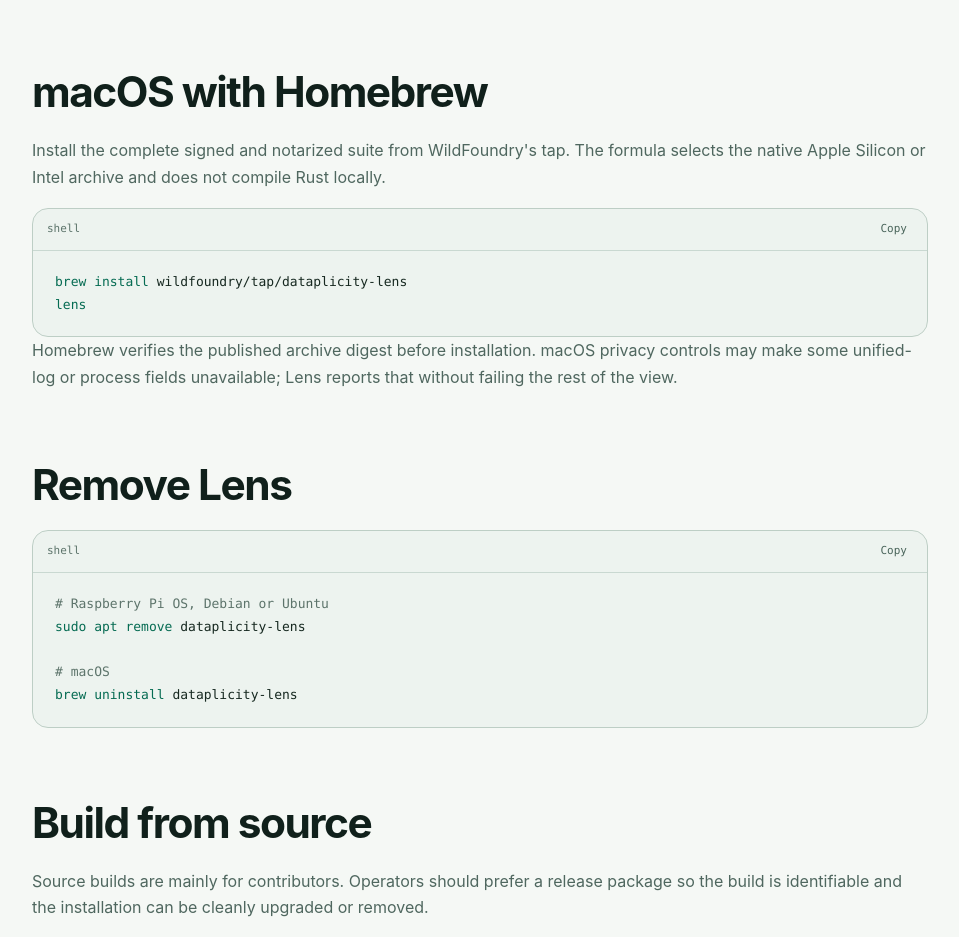
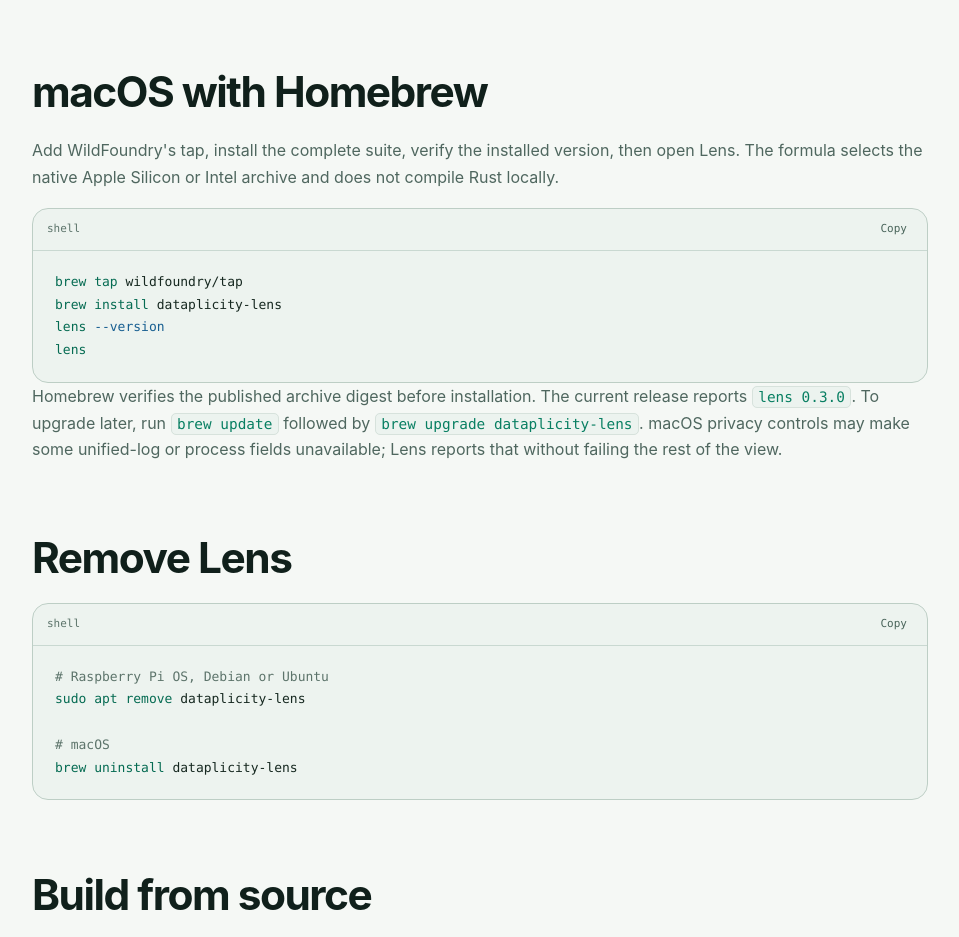
Before and after one commit to wildfoundry/dataplicity-lens, a plain HTML site: page site/install.html in a window 1280 px wide. Shown: the part 2577-3514 px from the top of the page, without its empty margins (302-1261 px from the left). Drawn offline with Linux system fonts and the light colour scheme.

Commit message:
Document deployed Homebrew installation (#55)
Updates the README, operator installation guide, release guide and Pages
install page to match the live wildfoundry/tap/dataplicity-lens 0.3.0
deployment. Documents tap setup, installation, version verification,
upgrades and removal; removes the inaccurate signed/notarized claim.
Pages validation passes across all 17 HTML pages.

```diff
--- a/site/install.html
+++ b/site/install.html
@@ -12,8 +12,10 @@
 <section id="upgrade"><h2>Upgrade the complete suite</h2><p>Download the newer package for the same architecture, verify it and install it through <code>apt</code>. The package replaces every Lens command together.</p><div class="code-block"><div class="code-head">shell <button class="copy-button" data-copy type="button">Copy</button></div><pre><code><span class="token-command">sudo apt install</span> <span class="token-value">./dataplicity-lens_&lt;new-version&gt;_&lt;architecture&gt;.deb</span>
 <span class="token-command">lens-top</span> <span class="token-flag">--version</span></code></pre></div></section>
 <section id="other-linux"><h2>Other Linux systems</h2><p>Debian and RPM packages contain statically linked binaries, keeping them compatible with current Raspberry Pi OS and Debian systems that ship older glibc versions. Releases also contain checksummed GNU and musl archives for x86-64, ARM64 and ARM hard-float. Archive installs are not registered with a package manager, so replace or remove all nine binaries together. See the <a href="compatibility.html">compatibility matrix</a> for native facilities and container behaviour.</p></section>
-<section id="homebrew"><h2>macOS with Homebrew</h2><p>Install the complete signed and notarized suite from WildFoundry's tap. The formula selects the native Apple Silicon or Intel archive and does not compile Rust locally.</p><div class="code-block"><div class="code-head">shell <button class="copy-button" data-copy type="button">Copy</button></div><pre><code><span class="token-command">brew install</span> wildfoundry/tap/dataplicity-lens
-<span class="token-command">lens</span></code></pre></div><p>Homebrew verifies the published archive digest before installation. macOS privacy controls may make some unified-log or process fields unavailable; Lens reports that without failing the rest of the view.</p></section>
+<section id="homebrew"><h2>macOS with Homebrew</h2><p>Add WildFoundry's tap, install the complete suite, verify the installed version, then open Lens. The formula selects the native Apple Silicon or Intel archive and does not compile Rust locally.</p><div class="code-block"><div class="code-head">shell <button class="copy-button" data-copy type="button">Copy</button></div><pre><code><span class="token-command">brew tap</span> wildfoundry/tap
+<span class="token-command">brew install</span> dataplicity-lens
+<span class="token-command">lens</span> <span class="token-flag">--version</span>
+<span class="token-command">lens</span></code></pre></div><p>Homebrew verifies the published archive digest before installation. The current release reports <code>lens 0.3.0</code>. To upgrade later, run <code>brew update</code> followed by <code>brew upgrade dataplicity-lens</code>. macOS privacy controls may make some unified-log or process fields unavailable; Lens reports that without failing the rest of the view.</p></section>
 <section id="remove"><h2>Remove Lens</h2><div class="code-block"><div class="code-head">shell <button class="copy-button" data-copy type="button">Copy</button></div><pre><code><span class="token-comment"># Raspberry Pi OS, Debian or Ubuntu</span>
 <span class="token-command">sudo apt remove</span> dataplicity-lens
 
```
Also changed, not shown: 3 other files.
